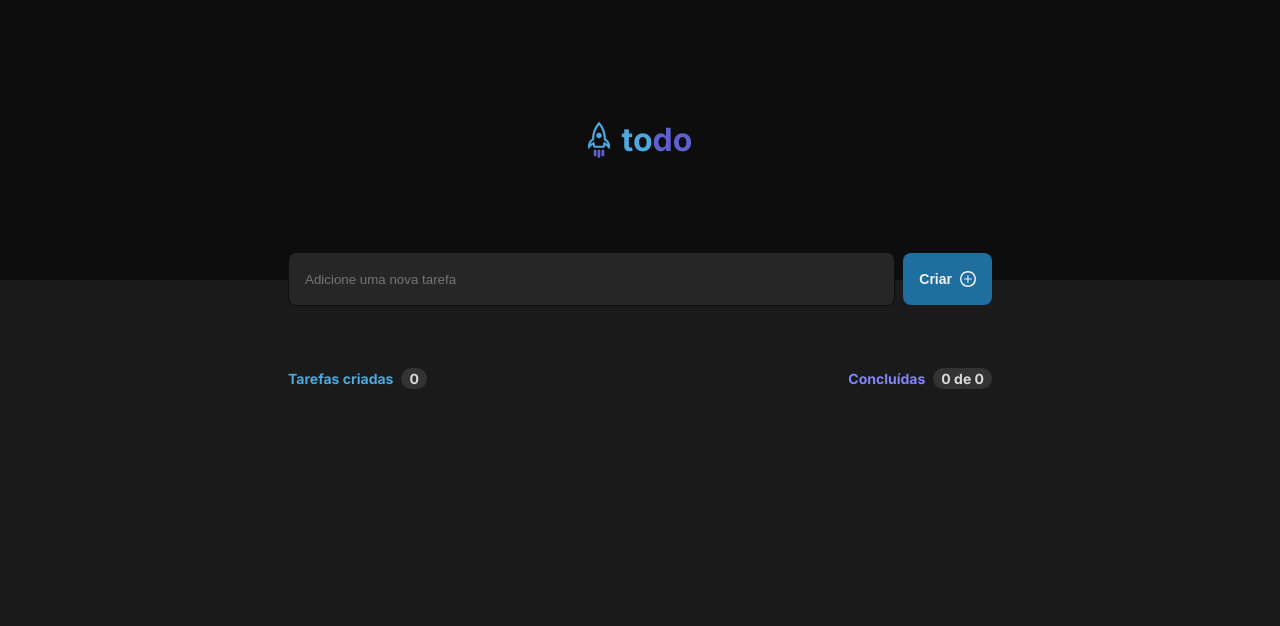
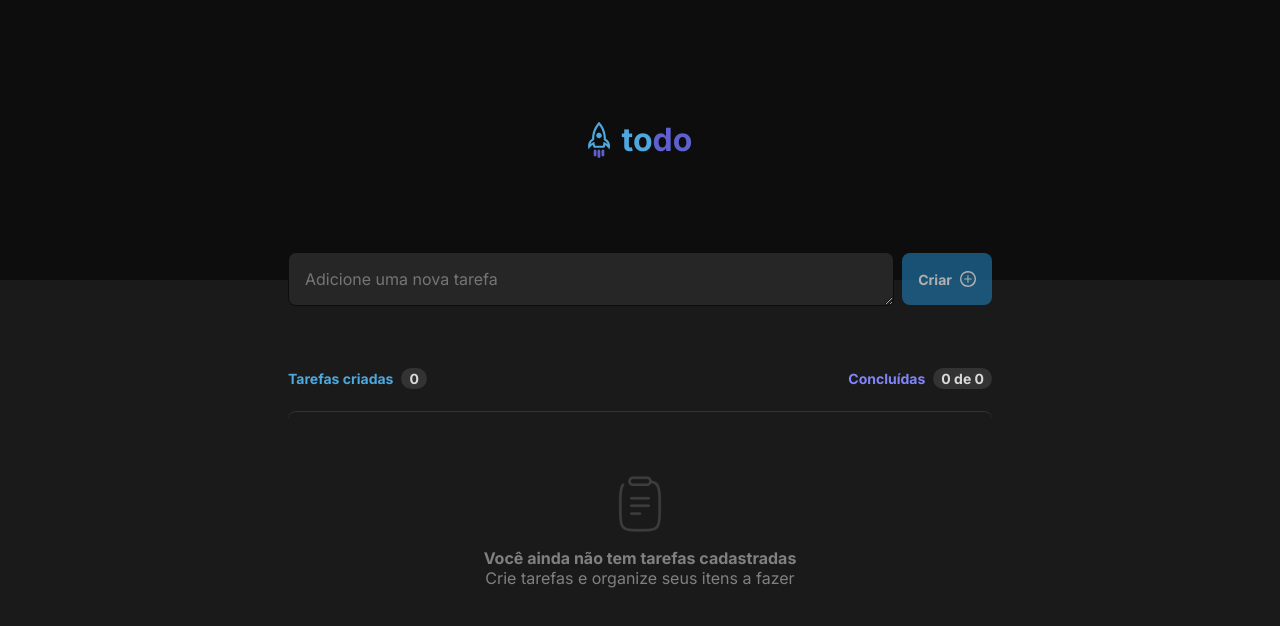
Before and after one commit to FelipePEduardo/ToDo-List, a React (Vite) app: page / in a window 1280 px wide. Shown: the top 626 px of the page. Built offline with nearby package versions, Linux system fonts and the light colour scheme.

Commit message:
second commit

```diff
--- a/package.json
+++ b/package.json
@@ -9,6 +9,7 @@
     "preview": "vite preview"
   },
   "dependencies": {
+    "phosphor-react": "^1.4.1",
     "react": "^18.2.0",
     "react-dom": "^18.2.0"
   },
--- a/src/components/CreateTasks.jsx
+++ b/src/components/CreateTasks.jsx
@@ -12,16 +12,20 @@ export function CreateTasks() {
 
   const [ newTaskText, setNewTaskText ] = useState('')
 
-  const tasksNumber = tasks.length
-
   function handleCreateNewTask(e) {
     e.preventDefault()
 
     setTasks([...tasks, newTaskText ])
+    setNewTaskText('')
   }
 
   function handleNewTaskChange(e) {
+    e.target.setCustomValidity('')
     setNewTaskText(e.target.value)
+  }
+
+  function handleNewTaskInvalid(e) {
+    e.target.setCustomValidity('Esse campo é obrigatório')
   }
 
   function deleteTask(taskToDelete) {
@@ -30,21 +34,30 @@ export function CreateTasks() {
     })
 
     setTasks(tasksWithoutDeletedOne)
-  } // dúvida
+  }
+
+  const tasksNumber = tasks.length
+
+  const isNewTaskEmpty = newTaskText.length == 0
+
 
   return (
     <div className={styles.tasks}>
       <form>
-        <input
+        <textarea
           type="text"
           placeholder='Adicione uma nova tarefa'
           onChange={handleNewTaskChange}
+          value={newTaskText}
+          onInvalid={handleNewTaskInvalid}
+          required
         />
 
         <button
           type='submit'
           className={styles.createButton}
           onClick={handleCreateNewTask}
+          disabled={isNewTaskEmpty}
         >Criar
           <svg width="16" height="16" viewBox="0 0 16 16" fill="none" xmlns="http://www.w3.org/2000/svg">
             <path d="M7.98373 1.45158C9.27565 1.45158 10.5386 1.83468 11.6128 2.55244C12.687 3.27019 13.5242 4.29037 14.0186 5.48395C14.513 6.67754 14.6424 7.99092 14.3903 9.25802C14.1383 10.5251 13.5161 11.689 12.6026 12.6026C11.6891 13.5161 10.5252 14.1382 9.25808 14.3903C7.99097 14.6423 6.67759 14.5129 5.484 14.0185C4.29042 13.5241 3.27025 12.6869 2.55249 11.6127C1.83473 10.5385 1.45163 9.2756 1.45163 7.98368C1.45832 6.25332 2.14867 4.59574 3.37223 3.37218C4.59579 2.14862 6.25337 1.45827 7.98373 1.45158V1.45158ZM7.98373 5.77648e-06C6.40611 0.00645971 4.86578 0.480174 3.55717 1.36134C2.24857 2.24252 1.23037 3.49164 0.631106 4.95102C0.031846 6.4104 -0.121605 8.01461 0.190125 9.56114C0.501855 11.1077 1.26479 12.5272 2.38262 13.6404C3.50044 14.7537 4.92304 15.5108 6.47082 15.8162C8.01861 16.1217 9.62218 15.9617 11.0791 15.3564C12.536 14.7512 13.781 13.7279 14.6568 12.4158C15.5326 11.1036 16 9.5613 16.0001 7.98368C16.0001 6.93249 15.7925 5.89165 15.3892 4.92089C14.986 3.95014 14.395 3.06857 13.6502 2.32679C12.9053 1.58501 12.0214 0.997618 11.049 0.598327C10.0766 0.199035 9.0349 -0.00429452 7.98373 5.77648e-06V5.77648e-06Z" fill="#F2F2F2"/>
@@ -60,9 +73,8 @@ export function CreateTasks() {
         </div>
 
         <div>
-          {tasks.map( task => {
-            if (tasksNumber == 0) {
-              return (
+          {
+            tasksNumber == 0 && (
               <div className={styles.contentEmpty}>
                 <img src={clipboard} alt="Desenho de uma lista de tarefas" />
                 <p>
@@ -71,7 +83,9 @@ export function CreateTasks() {
                 </p>
               </div>
             )
-            } else if (tasksNumber > 0) {
+          }
+          {tasks.map( task => {
+            if (tasksNumber > 0) {
               return (
                 <Task
                   key={task}
@@ -86,24 +100,3 @@ export function CreateTasks() {
     </div>
   )
 }
-
-/*  <div className={styles.contentEmpty}>
-      <img src={clipboard} alt="Desenho de uma lista de tarefas" />
-      <p>
-        <span>Você ainda não tem tarefas cadastradas</span>
-        Crie tarefas e organize seus itens a fazer
-      </p>
-    </div>
-
-    <div>
-      {
-        tasks.map(task => {
-          return <Task
-            key={task}
-            content={task}
-            onDeleteTask={deleteTask}
-          />
-        })
-      }
-    </div>
-*/
--- a/src/components/CreateTasks.module.css
+++ b/src/components/CreateTasks.module.css
@@ -4,7 +4,7 @@
   gap: 8px;
 }
 
-.tasks input[type=text] {
+.tasks textarea {
   width: 90%;
   height: 5.4rem;
 
@@ -15,6 +15,7 @@
   border-radius: 8px;
 
   color: var(--gray-300);
+  font-size: 1.6rem;
 }
 
 .tasks .createButton {
@@ -41,8 +42,13 @@
   transition: background .1s;
 }
 
-.tasks .createButton:hover {
+.tasks .createButton:not(:disabled):hover {
   background: var(--blue);
+}
+
+.tasks .createButton:disabled {
+  opacity: .7;
+  cursor: not-allowed;
 }
 
 .tasks section {
--- a/src/components/Task.jsx
+++ b/src/components/Task.jsx
@@ -1,14 +1,24 @@
 import styles from './Task.module.css'
+import { Check } from 'phosphor-react'
 
 export function Task({ content, onDeleteTask }) {
   function handleDeleteTask() {
     onDeleteTask(content) // aqui passamos o valor da key como parâmetro
   }
 
+  function handleCheckedInput(e) {
+    const isChecked = e.target.checked
+    /* console.log(isChecked) */
+  }
+
   return (
     <div className={styles.task}>
 
-      <input type="checkbox"/>
+      <input type="checkbox" onChange={handleCheckedInput}/>
+      <div className={styles.checkbox}>
+        <Check className={styles.check} size={16} weight="bold" color='white'/>
+      </div>
+
 
       <p>{content}</p>
 
--- a/src/components/Task.module.css
+++ b/src/components/Task.module.css
@@ -1,6 +1,7 @@
 .task {
   display: flex;
-  align-items: flex-start;
+  align-items: center;
+
   gap: 12px;
 
   background: var(--gray-500);
@@ -14,13 +15,50 @@
   margin-top: 1.2rem;
 }
 
-.task input[type=checkbox]:checked p{
+.task input[type=checkbox] {
+  width: 2.4rem;
+  height: 2.4rem;
+  position: absolute;
+  z-index: 1;
+
+  opacity: 0;
+}
+
+.task .checkbox {
+  width: 2.4rem;
+  height: 2.4rem;
+
+  border: 2px solid var(--blue);
+  border-radius: 50%;
+
+  display: flex;
+  align-items: center;
+  justify-content: center;
+
+  transition: all .1s;
+  position: relative;
+}
+
+.task input[type=checkbox]:checked + .checkbox + p {
   color: var(--gray-300);
   text-decoration: line-through;
 }
 
-.task p{
-  width: 90%;
+.task input[type=checkbox]:checked + .checkbox{
+  background: var(--purple-dark);
+  border: var(--purple-dark);
+}
+
+.task input[type=checkbox]:not(:checked) + .checkbox .check {
+  display: none;
+}
+
+.task input[type=checkbox]:checked + .checkbox .check {
+  display: block;
+}
+
+.task p {
+  width: 95%;
   font-size: 1.4rem;
   color: var(--gray-100);
 }
--- a/src/global.css
+++ b/src/global.css
@@ -27,8 +27,11 @@ body {
   width: 100vw;
   min-height: 100vh;
 
+  background: var(--gray-600);
+
+}
+
+body, input, textarea, button {
   font-size: 1.6rem;
-
-  background: var(--gray-600);
   font-family: 'Inter', sans-serif;
 }
```
Also changed, not shown: 1 other file (tests, documents, lock files or other folders). Lines whose indentation alone changed are shown as unchanged.
